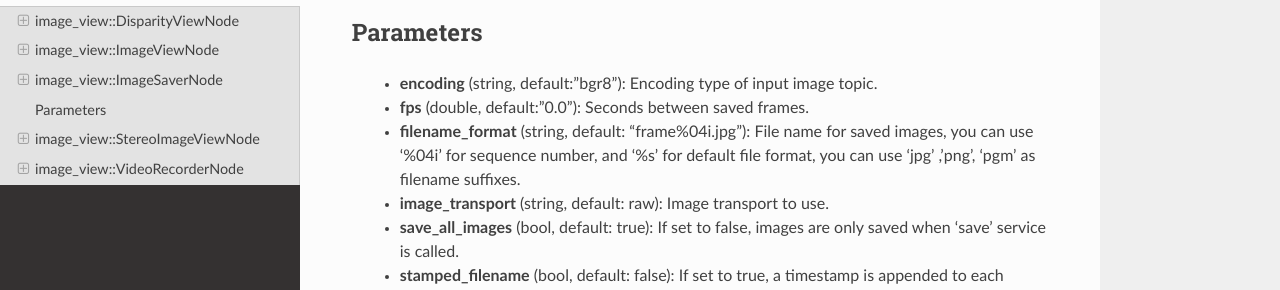
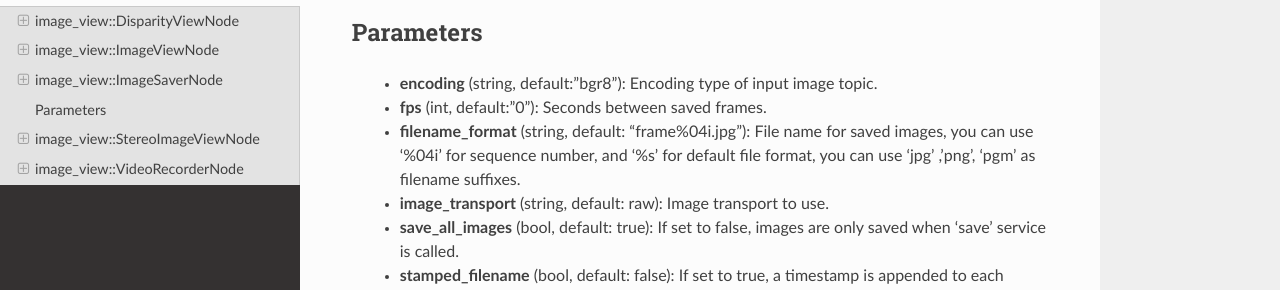
Before and after one commit to ros-perception/image_pipeline, a Sphinx documentation site: the page built from image_view/doc/components.rst, in a window 1280 px wide and 900 px high, scrolled down 1290 px. Shown: the part 160-450 px from the top of the window. Built offline with Sphinx 7.4.7 and the Read the Docs theme 2.0.0, drawn with Linux system fonts in a browser that asks for light colours; pages that are not in the unit, such as notebooks, are missing from menus.

Commit message:
Fix docs
Signed-off-by: CursedRock17 <mtglucas1@gmail.com>

```diff
--- a/image_view/doc/components.rst
+++ b/image_view/doc/components.rst
@@ -64,7 +64,7 @@ Services
 Parameters
 ----------
  * **encoding** (string, default:"bgr8"): Encoding type of input image topic.
- * **fps** (double, default:"0.0"): Seconds between saved frames.
+ * **fps** (int, default:"0"): Seconds between saved frames.
  * **filename_format** (string, default: "frame%04i.jpg"): File name for
    saved images, you can use '%04i' for sequence number, and '%s' for default
    file format, you can use 'jpg' ,'png', 'pgm' as filename suffixes.
```
